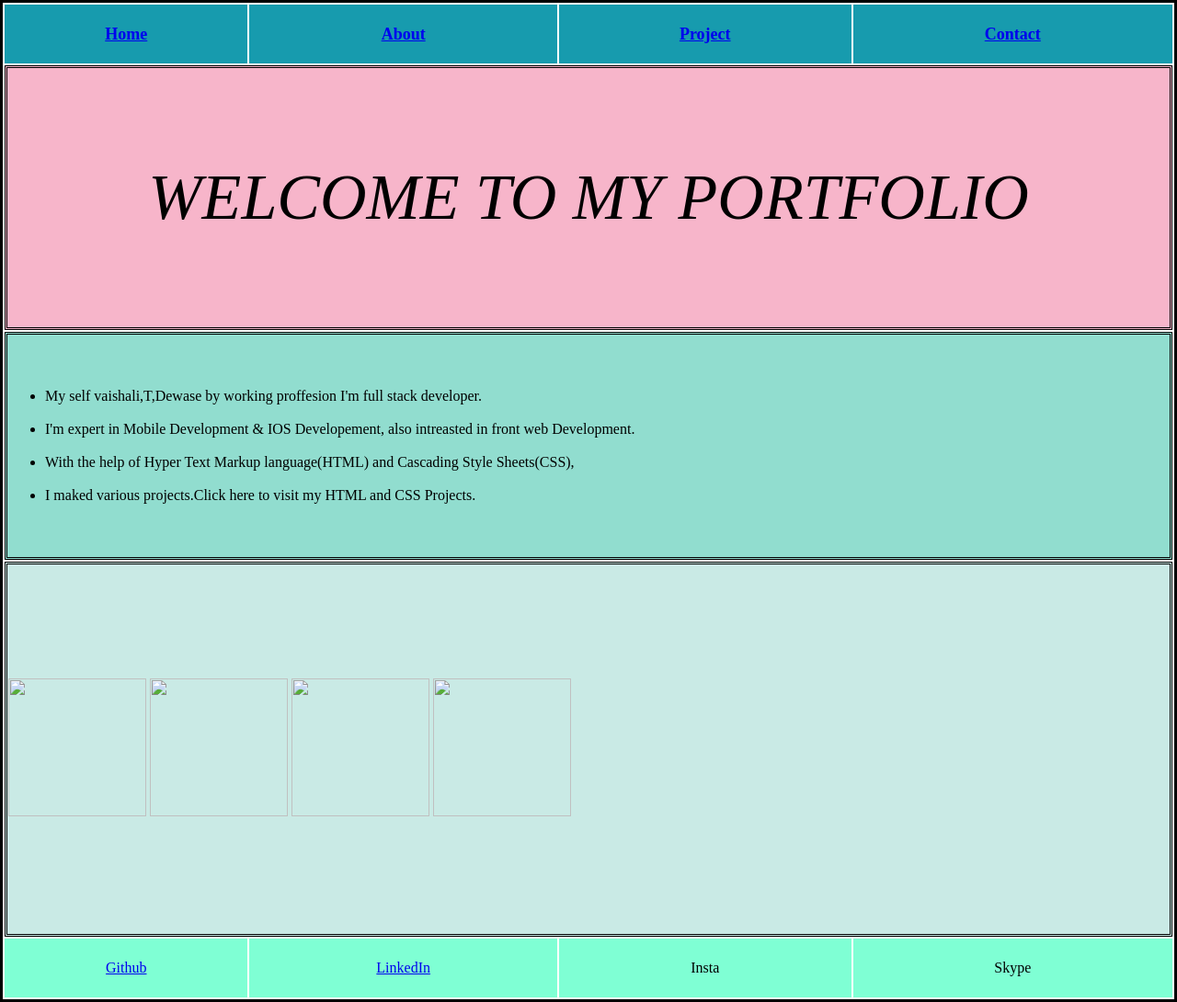
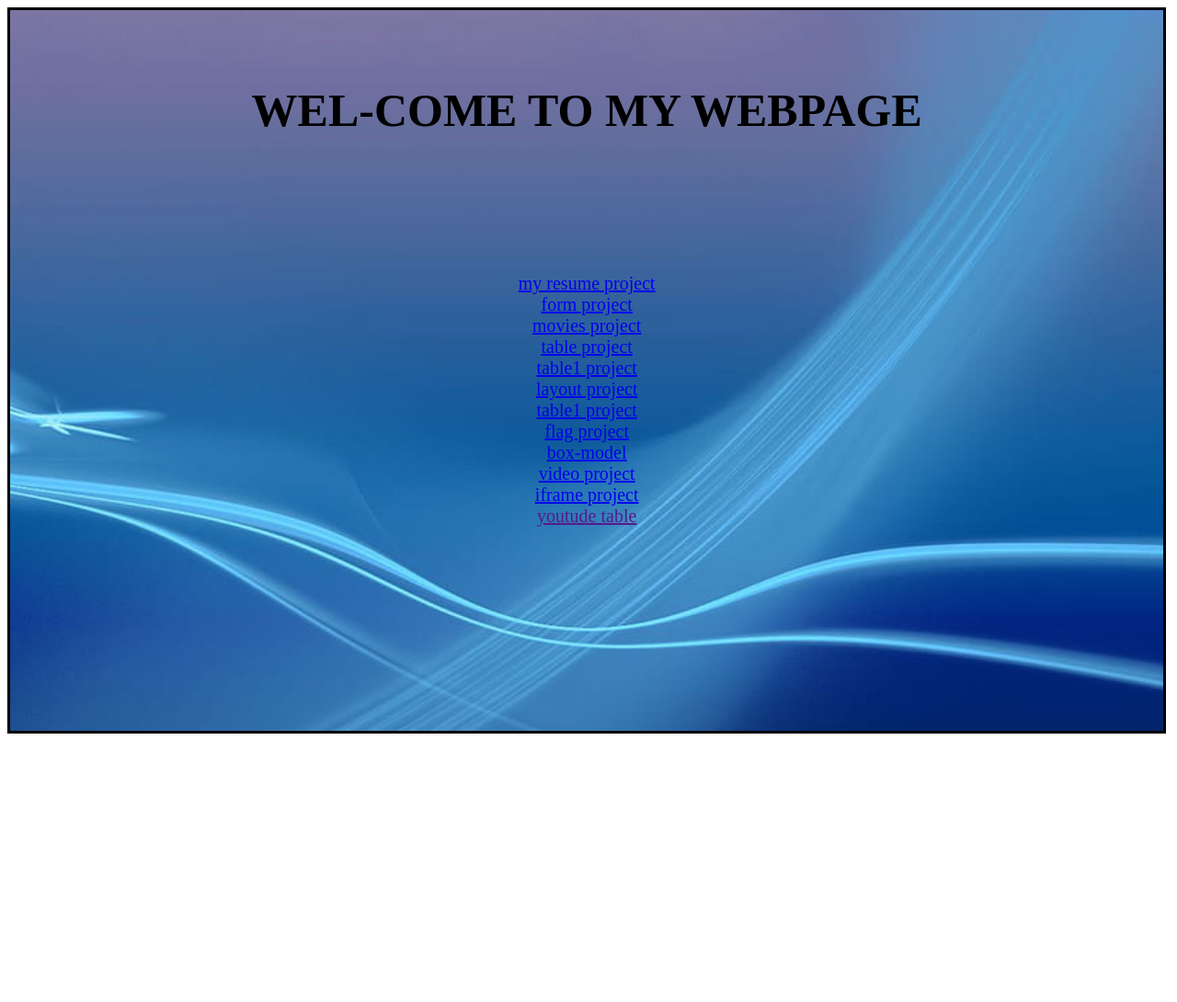
Before and after one commit to VaishuFullStackDeveloper/vaishu_html_project, a plain HTML site: page index.html in a window 1280 px wide. Shown: the whole page at 92% size. After the commit the page ends 806 px from the top, so only its background shows below. Drawn offline with Linux system fonts and the light colour scheme.

Commit message:
Add files via upload

```diff
--- a/index.html
+++ b/index.html
@@ -2,133 +2,72 @@
 <html lang="en">
 
 <head>
-
-    <title>Document</title>
+    <title>Documents</title>
     <style>
-        html {
-            scroll-behavior: smooth;
+        .one {
+            background-image: url(./assets/images/web\ page.jpg);
+            height: 98vh;
+            width: 98vw;
+            border: solid;
+            background-position:center;
+            background-repeat: no-repeat;
+            background-size: cover;
+            font-size:20px ;
         }
 
-        body {
-            margin: 0px;
+        h1 {
+            text-align: center;
+            font-size:50px; ;
+        }
+        .two{
+            text-align: center;
+
         }
 
-        table {
-            width: 100vw;
-            border: solid;
-        }
-
-        /* header css */
-        .header {
-            height: 8vh;
-            font-size: large;
-            background-color: #179BAE;
-        }
-
-        /* row-one-css */
-
-        .row-one {
-
-            height: 35vh;
-            background-color: #F7B5CA;
-            border: double;
-            text-align: center;
-        }
-
-        /* row-two-css */
-
-        .row-two {
-
-            height: 30vh;
-            background-color: #91DDCF;
-            border: double;
-        }
-
-        /* row-three-css */
-        .row-three {
-
-            height: 50vh;
-            width: 100vw;
-            background-color: #c9eae5;
-            border: double;
-            gap: 10px;
-        }
-
-        /* footer css */
-        .footer {
-            background-color: aquamarine;
-            height: 8vh;
-            text-align: center;
-        }
-
-        p {
-            font-size: 70px;
-        }
     </style>
 </head>
 
-<body>
-    <table>
+ <boby>
+    <!-- heading input  -->
+    <div class="one">
+        <br>
+        <br>
+        <h1 style="text-align: center;">WEL-COME TO MY WEBPAGE</h1>
+        <br>
+        <br>
+        <br>
+        <br>
+        <br>
 
-        <!-- header-->
-        <tr class="header">
-            <th> <a href="#home">Home</a></th>
-            <th><a href="#about">About</a> </th>
-            <th><a href="#project"> Project</a></th>
-            <th><a href="#conatct">Contact</a></th>
-        </tr>
-        <!--first row -->
-        <tr id="home">
-            <td class="row-one" colspan="4">
-                <i>
-                    <p>WELCOME TO MY PORTFOLIO</p>
-                </i>
-            </td>
+<!--  -->
+     <div class="two">
 
-        </tr>
-        <!-- second row -->
-        <tr id="about">
-            <td class="row-two" colspan="4">
-                <ul>
-                    <li> My self vaishali,T,Dewase by working proffesion
-                        I'm full stack developer.</li>
-                    <br>
-                    <li> I'm expert in Mobile Development & IOS Developement,
-                        also intreasted in front web Development.</li>
-                    <br>
-                    <li> With the help of Hyper Text Markup language(HTML)
-                        and Cascading Style Sheets(CSS),</li>
-                    <br>
-                    <li>I maked various projects.Click here to visit my HTML and CSS Projects.</li>
+    <a href="resume.html">my resume project</a>
+    <br>
+    <a href="form1.html">form project</a>
+    <br>
+    <a href="top_movies .html">movies project </a>
+    <br>
+    <a href="table.html"> table project</a>
+    <br>
+    <a href="table1.html"> table1 project</a>
+    <br>
+    <a href="layout.html">layout project</a>
+    <br>
+    <a href="table1.html">table1 project</a>
+    <br>
+    <a href="flag.html">flag project</a>
+    <br>
+    <a href="box-model.html"> box-model</a>
+    <br>
+    <a href="video.html">video project</a>
+    <br>
+    <a href="iframe.html">iframe project </a>
+    <br>
+    <a href="">youtude table</a>
+    <br>
 
-                </ul>
-            </td>
-        </tr>
-        <!-- third row -->
-        <tr id="project">
-            <td class="row-three" colspan="4">
-                <a href="../  html_projects/resume_project/resume.html"><img src="../assets/images/re-sume.jpeg"
-                        width="150px" height="150px"></a>
-                <a href="../  html_projects/form_projects/form1.html"><img src="../assets/images/regi-ster.avif"
-                        width="150px" height="150px"></a>
-                <a href="../  html_projects/movies_project/top_movies .html"><img src="../assets/images/movies.jpeg"
-                        width="150px" height="150px"></a>
-                 <a href="../html_projects/flex_project/flex.html"><img src="../assets/images/flex img.jpg"
-                    width="150px" height="150px"></a>
-            </td>
-        </tr>
 
-        <!-- footer -->
-        <tfoot class=" footer">
-            <tr id="contact">
-                <td><a href="https://github.com/VaishuFullStackDeveloper/vaishu_html_project.git"> Github</a></td>
-                <td> <a href="linkedin">LinkedIn</a></td>
-                <td> Insta</td>
-                <td> Skype</td>
-            </tr>
-
-        </tfoot>
-    </table>
+</div>
+    </div>
 </body>
-
-</html>
```
